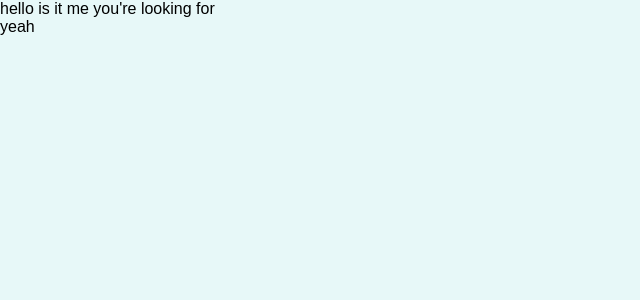
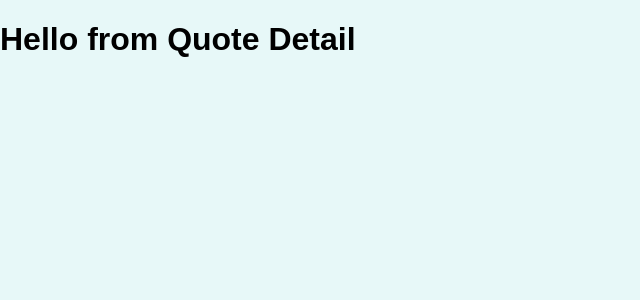
Before and after one commit to TheRubenM/quotes, a JavaScript app: page /quotes/add in a window 1280 px wide. Shown: the top 300 px of the page, without its empty margins (0-640 px from the left). Built offline with nearby package versions, Linux system fonts and the light colour scheme.

Commit message:
- Wire up react router with initial pages

```diff
--- a/src/App.js
+++ b/src/App.js
@@ -1,12 +1,21 @@
-import { Route, Switch } from "react-router-dom"
+import { Route, Switch } from "react-router-dom";
+import QuoteDetail from "./pages/QuoteDetail";
+import AllQuotes from "./pages/AllQuotes";
+import AddNewQuote from "./pages/AddNewQuote";
 
 function App() {
   return (
-    <div>
-hello is it me you're looking for
-      <div>yeah
-      </div>
-    </div>
+    <Switch>
+      <Route path="/quotes" exact>
+        <AllQuotes />
+      </Route>
+      <Route path="/quotes/:quoteId">
+        <QuoteDetail />
+      </Route>
+      <Route path="/quotes/add">
+        <AddNewQuote />
+      </Route>
+    </Switch>
   );
 }
 
--- a/src/index.js
+++ b/src/index.js
@@ -1,7 +1,12 @@
-import ReactDOM from 'react-dom/client';
+import ReactDOM from "react-dom/client";
+import { BrowserRouter } from "react-router-dom";
 
-import './index.css';
-import App from './App';
+import "./index.css";
+import App from "./App";
 
-const root = ReactDOM.createRoot(document.getElementById('root'));
-root.render(<App />);
+const root = ReactDOM.createRoot(document.getElementById("root"));
+root.render(
+  <BrowserRouter>
+    <App />
+  </BrowserRouter>
+);
--- a/src/pages/AddNewQuote.js
+++ b/src/pages/AddNewQuote.js
@@ -0,0 +1,5 @@
+const AddNewQuote = () => {
+  return <h1>Add New Quote></h1>;
+};
+
+export default AddNewQuote;
--- a/src/pages/AllQuotes.js
+++ b/src/pages/AllQuotes.js
@@ -0,0 +1,5 @@
+const AllQuotes = () => {
+  return <h1>All Quotes</h1>;
+};
+
+export default AllQuotes;
--- a/src/pages/QuoteDetail.js
+++ b/src/pages/QuoteDetail.js
@@ -0,0 +1,5 @@
+const QuoteDetail = () => {
+  return <h1>Hello from Quote Detail</h1>;
+};
+
+export default QuoteDetail;
```
Also changed, not shown: 1 other file (tests, documents, lock files or other folders).
